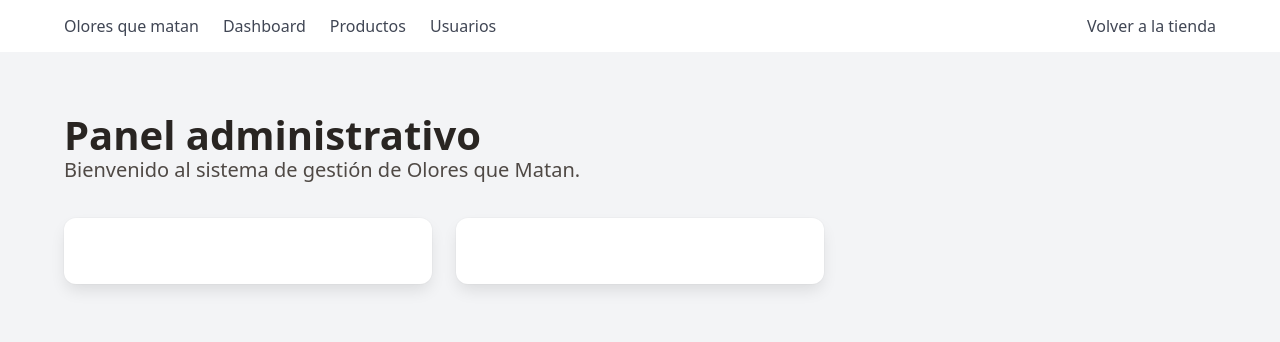
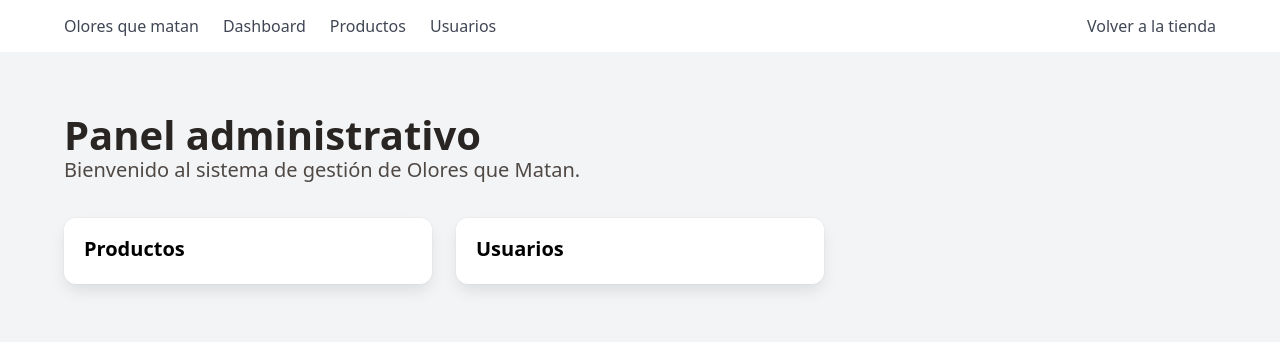
Before and after one commit to carpavezm-oss/OloresQueMatan, a plain HTML site: page admin/administrador.html in a window 1280 px wide. Drawn offline with nearby package versions, Linux system fonts and the light colour scheme.

Commit message:
Update style.css

```diff
--- a/estilos/style.css
+++ b/estilos/style.css
@@ -505,9 +505,14 @@
     color: #ffffff !important;
 }
 
-.box .title {
-    color: #ffffff !important;
+.admin-card .title {
+    color: #000000 !important;
 }
+
+.admin-card .title:hover {
+    color: #f75c93 !important;
+}
+
 #productosDestacados {
     width: 100%;
     max-width: 1200px;
```
